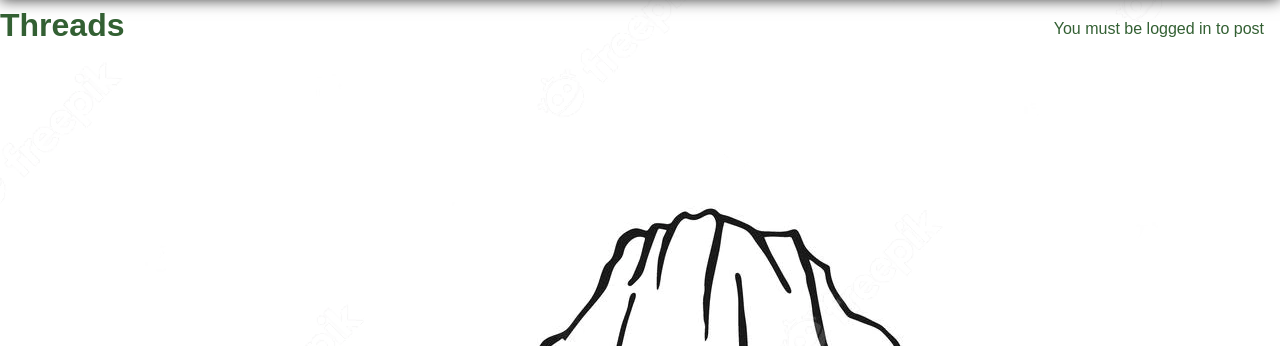
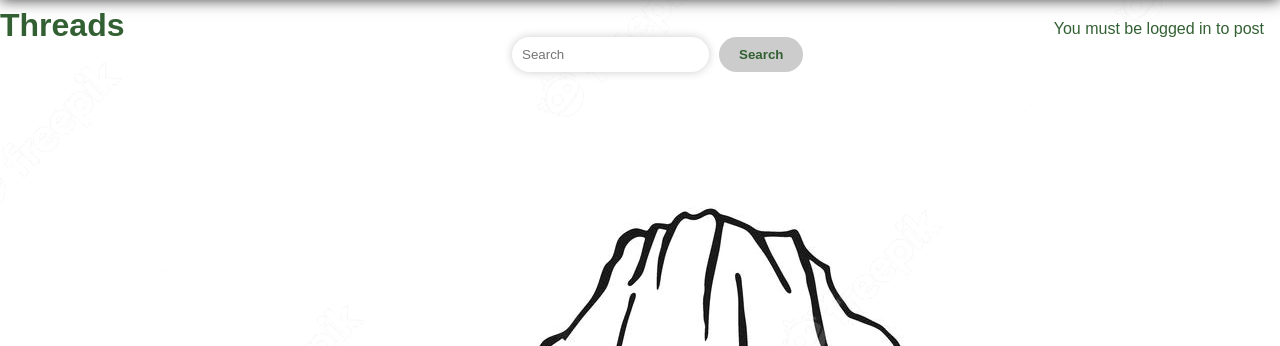
Before and after one commit to COSC360/project-stu-mcg, a PHP site: page /threads.php in a window 1280 px wide. Shown: the part 74-420 px from the top of the page. Run offline with PHP 8.4, Linux system fonts and the light colour scheme; data that the repository does not hold is empty.

Commit message:
added thread search

```diff
--- a/website/admin.php
+++ b/website/admin.php
@@ -26,7 +26,6 @@
             if (isset($_POST['search'])) {
                 $search = $_POST['search'];
             }
-            $sql = "";
 
             $stmt = $conn->prepare("SELECT * FROM users WHERE username LIKE '%$search%' OR email LIKE '%$search%'");
             if ($stmt->execute()) {
--- a/website/css/threads.css
+++ b/website/css/threads.css
@@ -5,7 +5,9 @@
     margin-top: 20px;
     background-color: white;
 }
-
+h1{
+    display: inline;
+}
 h1,h2{
     font-weight: bold;
     margin-bottom: 5px;
@@ -48,8 +50,30 @@ p{
     text-align: center;
     font-weight: bold;
 }
+  .search {
+    display: flex;
+    justify-content: center;
+    align-items: center;
+    height: 80px;
+    position: absolute;
+    top: 11%;
+    left: 40%;
+  }
 
-input[type="submit"] {
+  .search form {
+    display: inline-flex;
+    align-items: center;
+    justify-content: center;
+  }
+
+  .search input[type="text"] {
+    padding: 10px;
+    border: none;
+    border-radius: 20px;
+    box-shadow: 0 0 10px rgba(0, 0, 0, 0.2);
+  }
+
+  .search input[type="submit"] {
     padding: 10px 20px;
     background-color: #ccc;
     color: #336033;
--- a/website/threads.php
+++ b/website/threads.php
@@ -8,13 +8,18 @@
             <?php include('header.php'); ?>
     <main>
         <h1 class = 'title'>Threads</h1>
+        <div class = "search">
+            <form method="post" action="">
+                <input type="text" name="search" placeholder="Search">
+                <input type="submit" value="Search">
+            </form>
+        </div>
         <?php
             if(isset($_SESSION['username']) and !isset($_SESSION['banned'])){
                 echo ("<a class='button' href='createThread.php'>Create a thread</a>");
-            } elseif (isset($_SESSION['username']) and isset($_SESSION['banned'])){
+            }elseif (isset($_SESSION['username']) and isset($_SESSION['banned'])){
                 echo ("<p class = 'msg'> Your account has been suspended from posting </p>");
-            }
-            else{
+            }else{
                 echo ("<p class = 'msg'> You must be logged in to post</p>");
             }
             $pageNumber = 0;
@@ -22,9 +27,16 @@
                 $pageNumber = $_GET['page'];
             }
             include("dbConnection.php");
-            $stmt = $conn->prepare("SELECT * FROM threads ORDER BY lastPost DESC LIMIT 11 OFFSET ?");
+
+            $search = "";
+            if (isset($_POST['search'])) {
+                $search = $_POST['search'];
+            }
+
+            $stmt = $conn->prepare("SELECT * FROM threads WHERE threadTitle LIKE '%$search%' OR threadAuthor LIKE '%$search%' ORDER BY lastPost DESC LIMIT 11 OFFSET ?");
             $offset = $pageNumber * 10;
             $stmt->bind_param("d", $offset);
+
             if ($stmt->execute()) {
                 $result = $stmt->get_result();
                 $count = 0;
```
